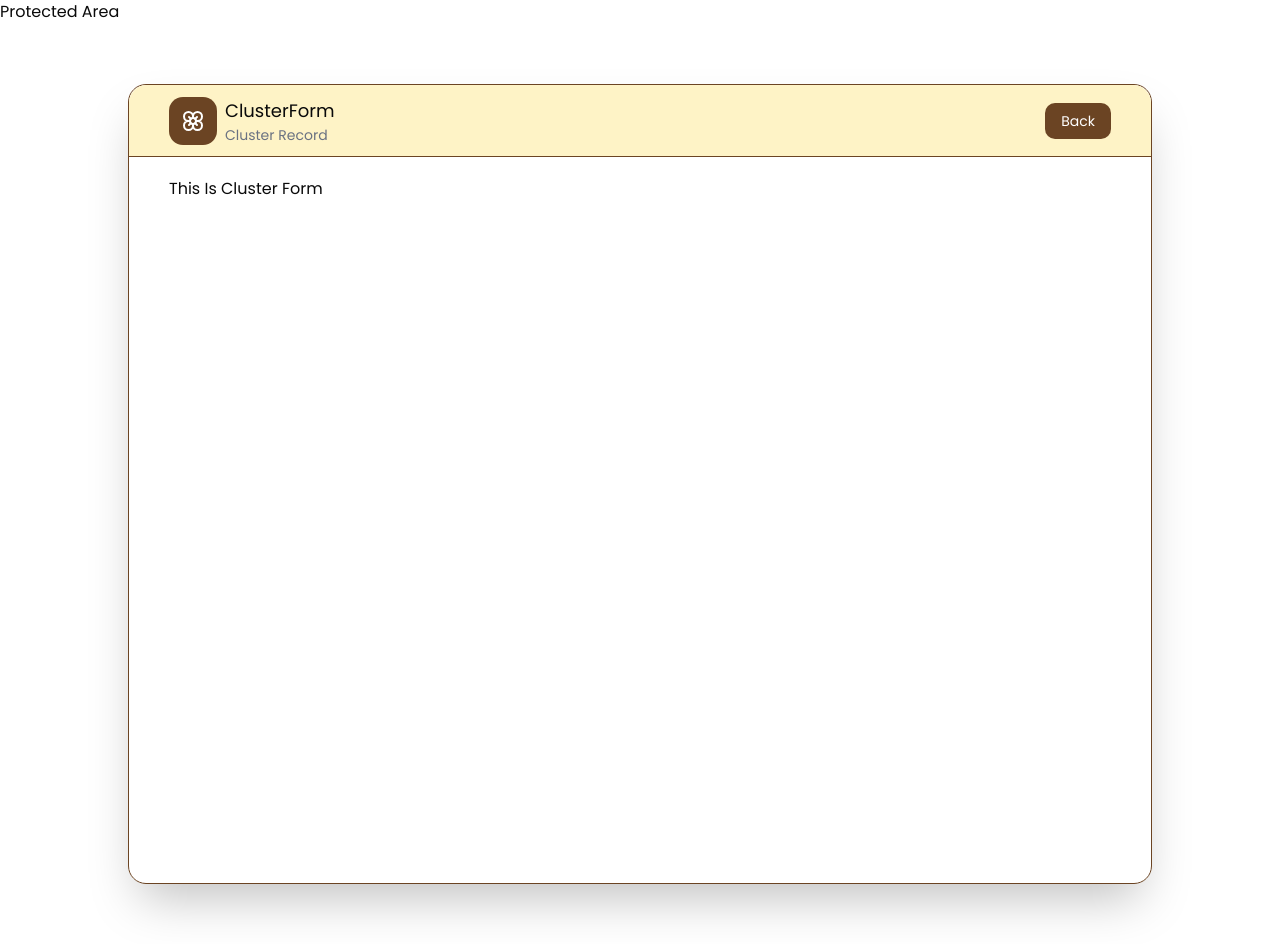
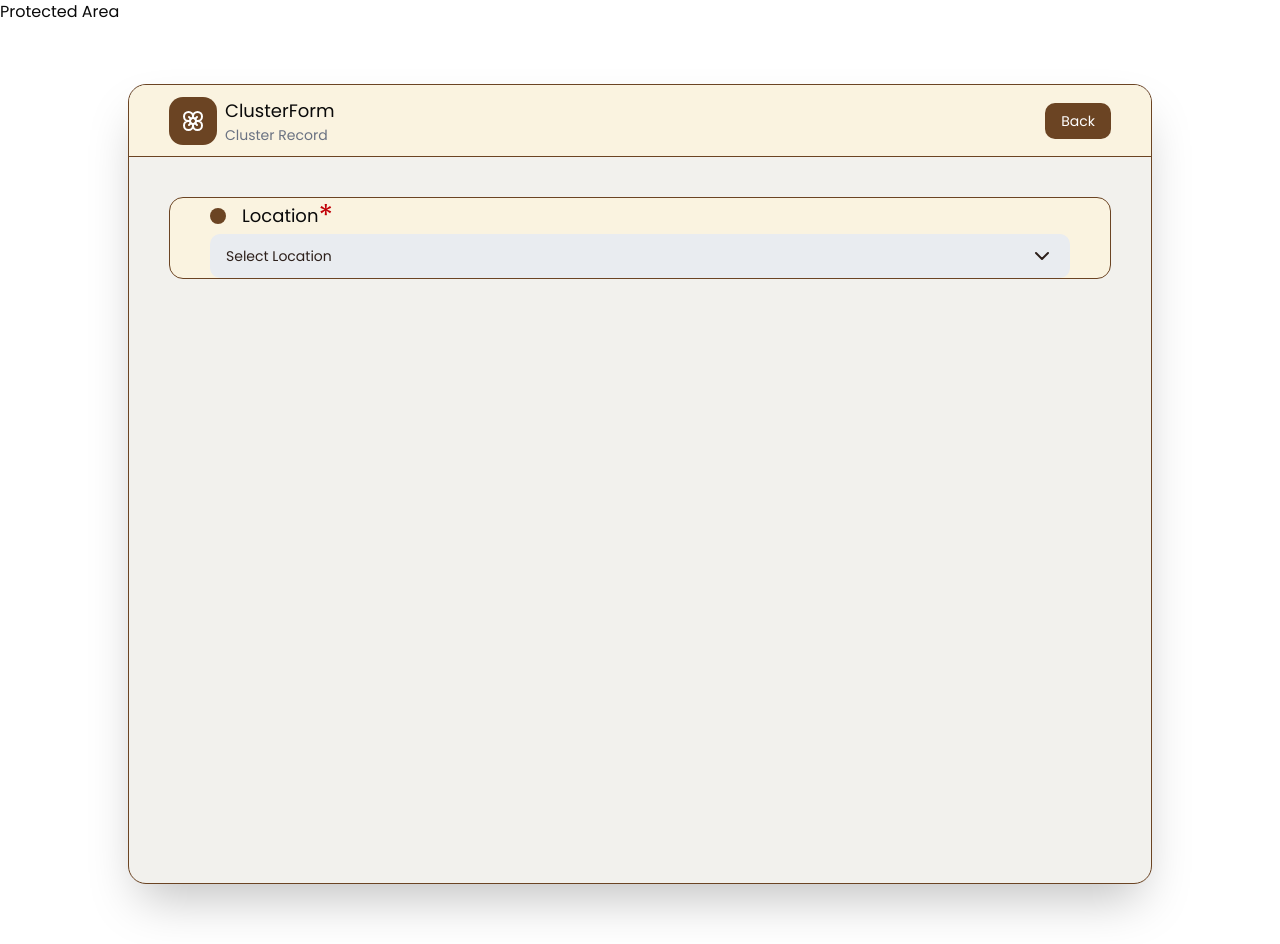
Before and after one commit to paung29/DoiTung-product-management, a Next.js app in the folder frontend/: page /staff/cluster/cluster-form in a window 1280 px wide. Built offline with nearby package versions, Linux system fonts and the light colour scheme.

Commit message:
Done - Add Prettierrc File and Selection form Component for staff

```diff
--- a/frontend/app/(protected)/staff/cluster/cluster-form/page.tsx
+++ b/frontend/app/(protected)/staff/cluster/cluster-form/page.tsx
@@ -1,9 +1,14 @@
+import ClusterRecordingForm from "@/components/custom/staff/form/cluster-recording-form";
 import FormPageShell from "@/components/custom/staff/form/form-page-shell";
 import { icons } from "lucide-react";
 import React from "react";
 
 function ClusterForm() {
-  return <div>This Is Cluster Form</div>;
+  return (
+    <div>
+      <ClusterRecordingForm></ClusterRecordingForm>
+    </div>
+  );
 }
 
 export default ClusterForm;
--- a/frontend/app/globals.css
+++ b/frontend/app/globals.css
@@ -125,9 +125,11 @@
 }
 
 .card-vanilla {
-  background-color: #FAF3E0;
+  background-color: #faf3e0;
 }
 
-@theme{
-  --color-primary-button: #6B4423;
+@theme {
+  --color-primary-button: #6b4423;
+  --color-secondary: #faf3e0;
+  --color-staff-backdrop: #f2f1ed;
 }
--- a/frontend/components/custom/staff/form/cluster-recording-form.tsx
+++ b/frontend/components/custom/staff/form/cluster-recording-form.tsx
@@ -1,7 +1,44 @@
-import React from "react";
+"use client";
+import React, { useState } from "react";
+import FormCard from "./form-card";
+import StaffFormTitle from "./staff-form-title";
+import StaffSelectionForm, { Option } from "./staff-selection-form";
 
 function ClusterRecordingForm() {
-  return <div>ClusterRecordingForm</div>;
+  const options: Option[] = [
+    {
+      value: "Kit",
+      label: "Kit",
+    },
+    {
+      value: "Kat",
+      label: "Kat",
+    },
+    {
+      value: "Kot",
+      label: "Kot",
+    },
+    {
+      value: "Ket",
+      label: "Ket",
+    },
+  ];
+
+  const [location, setLocation] = useState("");
+
+  return (
+    <div>
+      <FormCard>
+        <StaffFormTitle isRequired={true} title={"Location"} />
+        <StaffSelectionForm
+          options={options}
+          value={location}
+          onChange={setLocation}
+          placeholder={"Select Location"}
+        />
+      </FormCard>
+    </div>
+  );
 }
 
 export default ClusterRecordingForm;
--- /dev/null
+++ b/frontend/components/custom/staff/form/form-card.tsx
@@ -0,0 +1,13 @@
+"use client";
+
+function FormCard({ children }: { children: React.ReactNode }) {
+  return (
+    <>
+      <div className="bg-secondary border-primary-button flex h-[120] w-full items-center rounded-xl border px-10">
+        <div className="w-full">{children}</div>
+      </div>
+    </>
+  );
+}
+
+export default FormCard;
--- a/frontend/components/custom/staff/form/form-page-shell.tsx
+++ b/frontend/components/custom/staff/form/form-page-shell.tsx
@@ -24,12 +24,12 @@ function FormPageShell({
 
   return (
     <>
-      <div className="min-h-screen max-w-[80%] border-primary-button border rounded-2xl shadow-2xl mx-auto my-15">
-        <div className=" bg-amber-100 rounded-t-2xl h-18 border-primary-button border-b flex flex-row justify-between items-center px-10">
+      <div className="bg-staff-backdrop border-primary-button mx-auto my-15 min-h-screen max-w-[80%] rounded-2xl border shadow-2xl">
+        <div className="bg-secondary border-primary-button flex h-18 flex-row items-center justify-between rounded-t-2xl border-b px-10">
           <FormIconTitles title={title} subtitle={subtitle} icon={icon} />
           <BackButton />
         </div>
-        <div className="px-10 py-5">{children}</div>
+        <div className="px-10 py-10">{children}</div>
       </div>
     </>
   );
--- /dev/null
+++ b/frontend/components/custom/staff/form/staff-form-title.tsx
@@ -0,0 +1,21 @@
+"use client";
+
+function StaffFormTitle({
+  isRequired,
+  title,
+}: {
+  isRequired: boolean;
+  title: string;
+}) {
+  return (
+    <>
+      <div className="flex flex-row items-center justify-start">
+        <div className="bg-primary-button mr-4 size-4 rounded-full"></div>
+        <p className="text-lg font-medium">{title} </p>
+        {isRequired ? <span className="text-3xl text-red-700"> *</span> : null}
+      </div>
+    </>
+  );
+}
+
+export default StaffFormTitle;
--- /dev/null
+++ b/frontend/components/custom/staff/form/staff-selection-form.tsx
@@ -0,0 +1,47 @@
+import { ChevronDown } from "lucide-react";
+import React from "react";
+
+export type Option = {
+  value: string;
+  label: string;
+};
+
+type StaffSelectionFormProps = {
+  options: Option[];
+  value: string;
+  onChange: (v: string) => void;
+  placeholder: string;
+};
+
+function StaffSelectionForm({
+  options,
+  value,
+  onChange,
+  placeholder,
+}: StaffSelectionFormProps) {
+  return (
+    <div className="relative">
+      <select
+        value={value}
+        onChange={(e) => onChange(e.target.value)}
+        className="w-full appearance-none rounded-lg bg-[#e9ecf0] px-4 py-3 pr-10 text-sm text-[#2d201b] outline-none"
+      >
+        <option value="" disabled>
+          {placeholder}
+        </option>
+
+        {options.map((option) => (
+          <option value={option.value} key={option.value}>
+            {option.label}
+          </option>
+        ))}
+      </select>
+
+      <div className="pointer-events-none absolute top-1/2 right-4 -translate-y-1/2 text-[#2d201b]">
+        <ChevronDown />
+      </div>
+    </div>
+  );
+}
+
+export default StaffSelectionForm;
--- a/frontend/package.json
+++ b/frontend/package.json
@@ -27,6 +27,8 @@
     "@types/react-dom": "^19",
     "eslint": "^9",
     "eslint-config-next": "16.1.1",
+    "prettier": "^3.8.1",
+    "prettier-plugin-tailwindcss": "^0.7.2",
     "tailwindcss": "^4",
     "tw-animate-css": "^1.4.0",
     "typescript": "^5"
```
Also changed, not shown: 2 other files (tests, documents, lock files or other folders).
